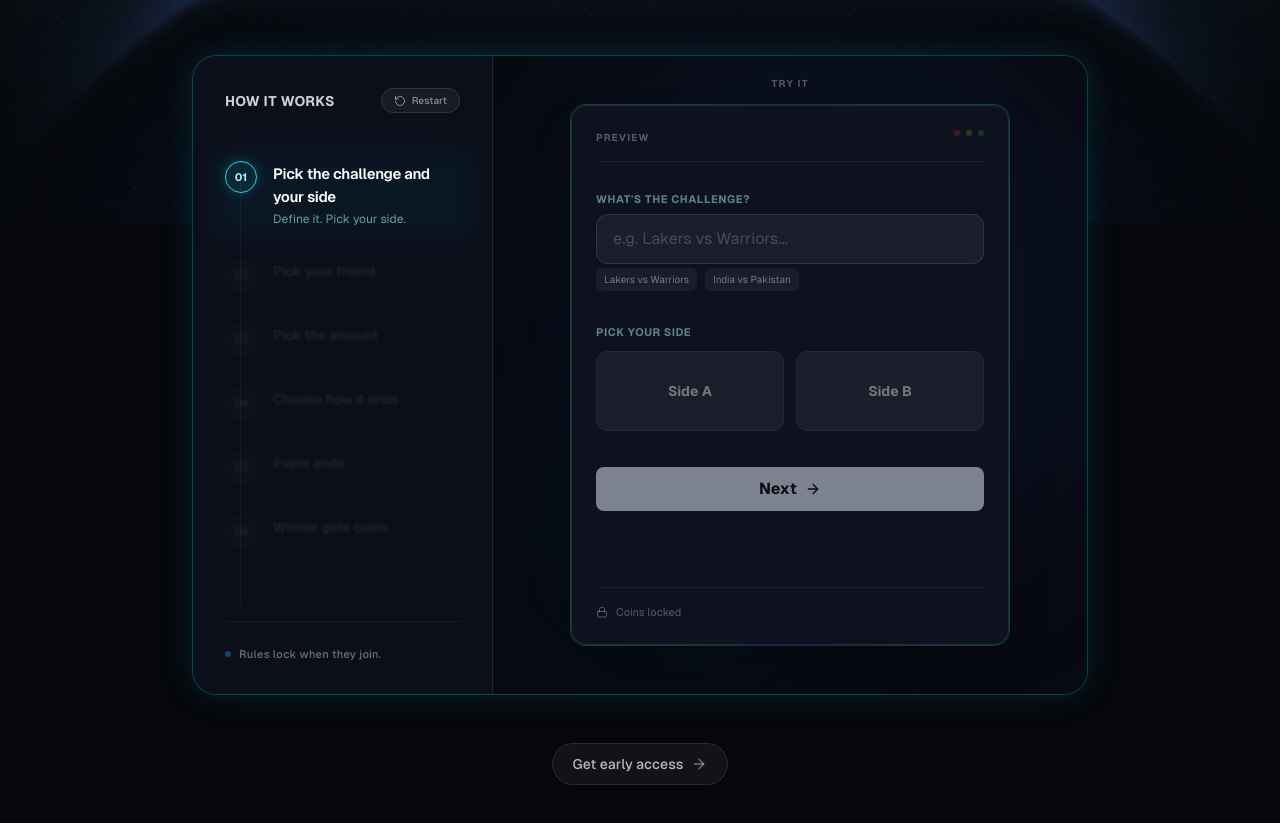
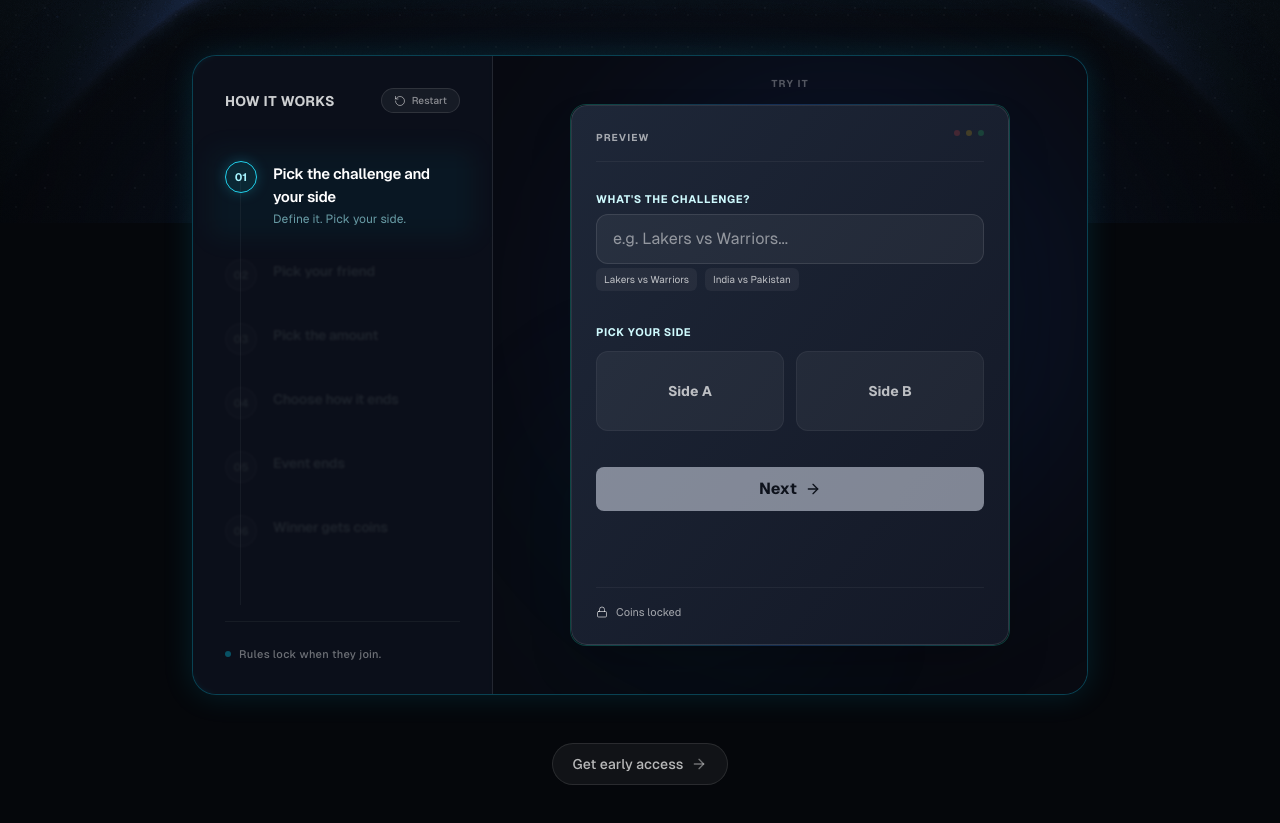
Before and after one commit to Blessan-Alex/prediction-app, a Next.js app: page / in a window 1280 px wide. Shown: the part 577-1400 px from the top of the page. Built offline with nearby package versions, Linux system fonts and the light colour scheme.

Commit message:
visual changes in widgets

```diff
--- a/components/ChallengePrototypeCard.tsx
+++ b/components/ChallengePrototypeCard.tsx
@@ -154,13 +154,13 @@ export function ChallengePrototypeCard({ state, updateState }: Props) {
 
             {/* Main Card */}
             <GlowBorder className="w-full shadow-2xl" color={isAnimating ? "#f59e0b" : "#06b6d4"}>
-                <Card className="relative h-[540px] p-6 flex flex-col items-center bg-[#0e121f] border-white/10 overflow-hidden">
+                <Card className="relative h-[540px] p-6 flex flex-col items-center bg-gradient-to-br from-[#1e2738] to-[#131826] border-white/10 overflow-hidden">
 
                     {/* Header (Status Bar Style) */}
                     <div className="w-full mb-6 pb-4 border-b border-white/5 space-y-2">
                         <div className="flex justify-between items-start">
                             <div className="flex flex-col">
-                                <span className="text-[10px] font-bold text-white/30 tracking-widest uppercase">
+                                <span className="text-[10px] font-bold text-white/60 tracking-widest uppercase">
                                     Preview
                                 </span>
                                 {/* Dynamic Friend Status */}
@@ -207,7 +207,7 @@ export function ChallengePrototypeCard({ state, updateState }: Props) {
                             {step === 1 && (
                                 <ContentArea key="step1">
                                     <div className="space-y-1">
-                                        <label className="text-[11px] font-bold text-cyan-200/50 uppercase tracking-wider">
+                                        <label className="text-[11px] font-bold text-cyan-100 uppercase tracking-wider">
                                             What&apos;s the challenge?
                                         </label>
                                         <input
@@ -216,14 +216,14 @@ export function ChallengePrototypeCard({ state, updateState }: Props) {
                                             value={eventText}
                                             onChange={handleEventChange}
                                             placeholder="e.g. Lakers vs Warriors..."
-                                            className="w-full bg-white/5 border border-white/10 rounded-xl px-4 py-3 text-white placeholder-white/20 focus:outline-none focus:border-cyan-500/50 focus:ring-1 focus:ring-cyan-500/50 transition-all"
+                                            className="w-full bg-white/5 border border-white/10 rounded-xl px-4 py-3 text-white placeholder-white/50 focus:outline-none focus:border-cyan-500/50 focus:ring-1 focus:ring-cyan-500/50 transition-all"
                                         />
                                         <div className="flex gap-2 mt-2">
                                             {["Lakers vs Warriors", "India vs Pakistan"].map(preset => (
                                                 <button
                                                     key={preset}
                                                     onClick={() => updateState({ eventText: preset, selectedSide: null })}
-                                                    className="text-[10px] px-2 py-1 bg-white/5 rounded-md text-white/40 hover:text-white hover:bg-white/10 transition-colors"
+                                                    className="text-[10px] px-2 py-1 bg-white/5 rounded-md text-white/70 hover:text-white hover:bg-white/10 transition-colors"
                                                 >
                                                     {preset}
                                                 </button>
@@ -232,7 +232,7 @@ export function ChallengePrototypeCard({ state, updateState }: Props) {
                                     </div>
 
                                     <div className="space-y-2 pt-2">
-                                        <label className="text-[11px] font-bold text-cyan-200/50 uppercase tracking-wider">
+                                        <label className="text-[11px] font-bold text-cyan-100 uppercase tracking-wider">
                                             Pick your side
                                         </label>
                                         <div className="grid grid-cols-2 gap-3">
@@ -246,7 +246,7 @@ export function ChallengePrototypeCard({ state, updateState }: Props) {
                                                             "relative h-20 rounded-xl border flex flex-col items-center justify-center gap-1 transition-all",
                                                             isSelected
                                                                 ? "bg-cyan-500/10 border-cyan-400 text-white shadow-[0_0_15px_-3px_rgba(34,211,238,0.25)]"
-                                                                : "bg-white/5 border-white/5 text-white/40 hover:bg-white/10 hover:border-white/20 hover:text-white"
+                                                                : "bg-white/5 border-white/5 text-white/70 hover:bg-white/10 hover:border-white/20 hover:text-white"
                                                         )}
                                                     >
                                                         <span className="font-bold text-sm text-center px-1">{s}</span>
@@ -278,7 +278,7 @@ export function ChallengePrototypeCard({ state, updateState }: Props) {
                                 <ContentArea key="step2">
                                     <div className="text-center pb-4">
                                         <h4 className="text-lg font-medium text-white">Who are you challenging?</h4>
-                                        <p className="text-sm text-white/40">Select a friend to invite.</p>
+                                        <p className="text-sm text-white/70">Select a friend to invite.</p>
                                     </div>
 
                                     <div className="space-y-2">
@@ -294,7 +294,7 @@ export function ChallengePrototypeCard({ state, updateState }: Props) {
                                                 </div>
                                                 <div className="flex flex-col items-start">
                                                     <span className="text-sm font-medium text-white">{handle}</span>
-                                                    <span className="text-[11px] text-white/30">Online now</span>
+                                                    <span className="text-[11px] text-white/60">Online now</span>
                                                 </div>
                                                 <ArrowRight className="w-4 h-4 ml-auto text-white/20 group-hover:text-cyan-400 -translate-x-2 group-hover:translate-x-0 transition-all opacity-0 group-hover:opacity-100" />
                                             </button>
@@ -308,7 +308,7 @@ export function ChallengePrototypeCard({ state, updateState }: Props) {
                                 <ContentArea key="step3">
                                     <div className="text-center pb-6">
                                         <h4 className="text-lg font-medium text-white">How much?</h4>
-                                        <p className="text-sm text-white/40">Each side locks this amount.</p>
+                                        <p className="text-sm text-white/70">Each side locks this amount.</p>
                                     </div>
 
                                     <div className="grid grid-cols-1 gap-3">
@@ -518,7 +518,7 @@ export function ChallengePrototypeCard({ state, updateState }: Props) {
                     </div>
 
                     {/* Footer Info (Persistent) */}
-                    <div className="w-full mt-6 pt-4 border-t border-white/5 flex justify-between items-center text-[11px] text-white/30">
+                    <div className="w-full mt-6 pt-4 border-t border-white/5 flex justify-between items-center text-[11px] text-white/60">
                         <div className="flex items-center gap-2">
                             <Lock className="w-3 h-3" />
                             <span>Coins locked</span>
```
